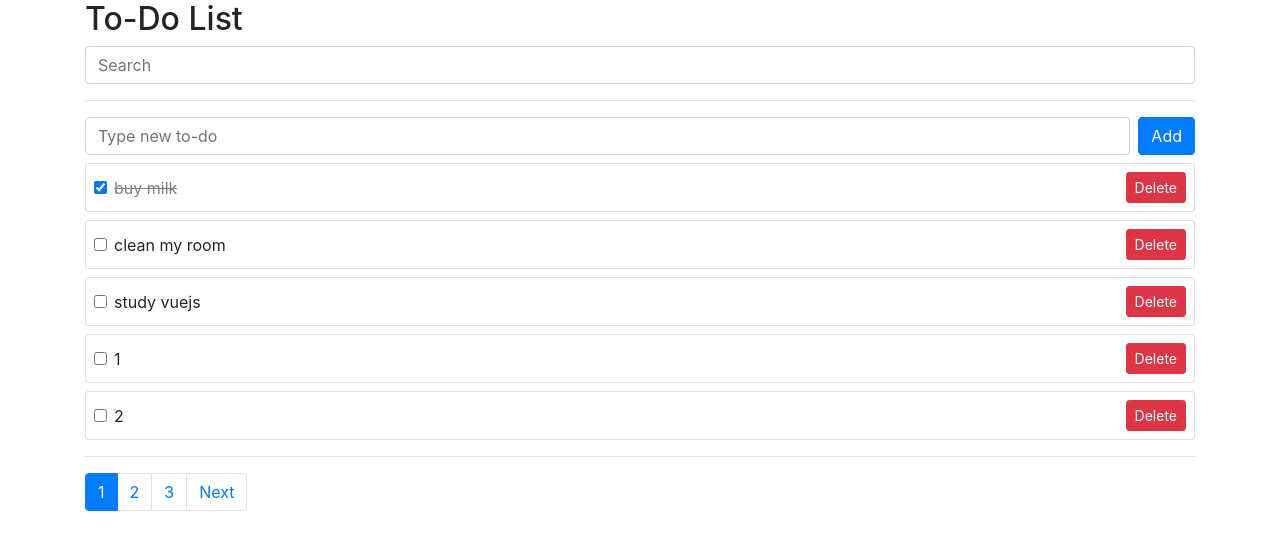
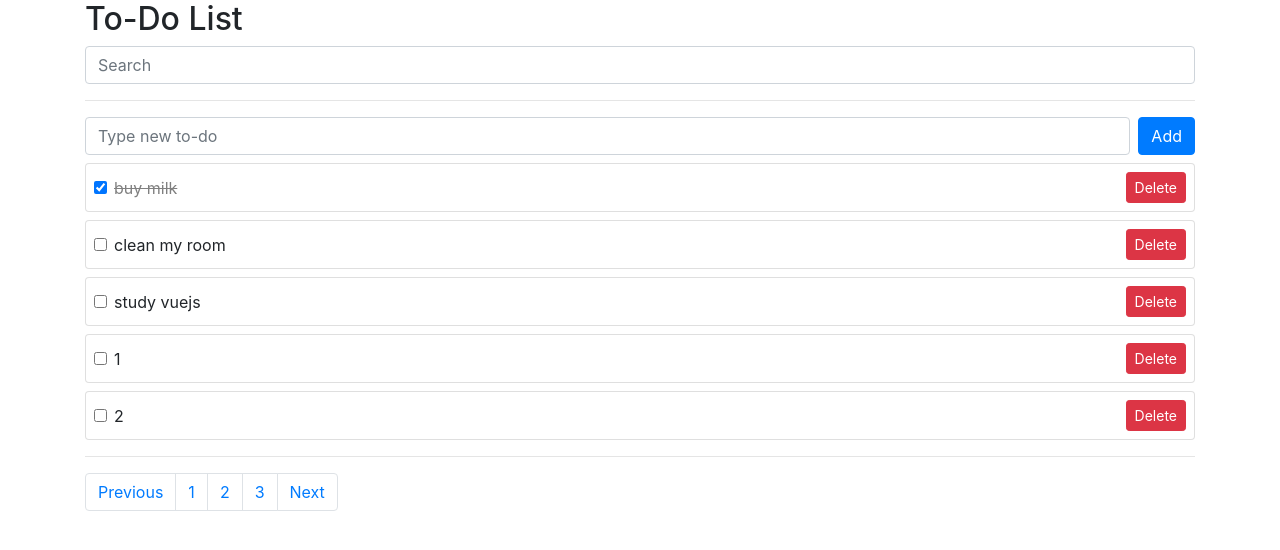
Before and after one commit to BelleHan/vue3-study, a Vue app: page / in a window 1280 px wide. Shown: the top 550 px of the page. Built offline with nearby package versions, Linux system fonts and the light colour scheme; data requests are answered from the project's data file.

Commit message:
Revert "34 Pagination3"
This reverts commit 439e3f41aaf3278c9123cec676803068eaae7b34.

```diff
--- a/db.json
+++ b/db.json
@@ -49,11 +49,6 @@
       "subject": "7",
       "completed": false,
       "id": 13
-    },
-    {
-      "subject": "dfsdf",
-      "completed": false,
-      "id": 14
     }
   ]
 }
--- a/src/App.vue
+++ b/src/App.vue
@@ -24,18 +24,19 @@
 
     <nav aria-label="Page navigation example">
       <ul class="pagination">
-        <li v-if="currentPage !== 1" class="page-item">
+        <li class="page-item">
           <a class="page-link" href="#">Previous</a>
         </li>
-        <li
-          v-for="page in numberOfPages"
-          :key="page"
-          class="page-item"
-          :class="currentPage === page ? 'active' : ''"
-        >
-          <a class="page-link" href="#">{{page}}</a>
+        <li class="page-item">
+          <a class="page-link" href="#">1</a>
         </li>
-        <li v-if="numberOfPages !== currentPage" class="page-item">
+        <li class="page-item">
+          <a class="page-link" href="#">2</a>
+        </li>
+        <li class="page-item">
+          <a class="page-link" href="#">3</a>
+        </li>
+        <li class="page-item">
           <a class="page-link" href="#">Next</a>
         </li>
       </ul>
@@ -58,20 +59,16 @@ export default {
   setup() {
     const todos = ref([]);
     const error = ref('');
-    const numberOfTodos = ref(0);
+    const totalPage = ref(0);
     const limit = 5;
-    const currentPage = ref(1);
-
-    const numberOfPages = computed(() => {
-      return Math.ceil(numberOfTodos.value/limit);
-    });
+    const page = ref(1);
 
     const getTodos = async () => {
       try {
         const res = await axios.get(
-          `http://localhost:3000/todos?_page=${currentPage.value}&_limit=${limit}`
+          `http://localhost:3000/todos?_page=${page.value}&_limit=${limit}`
         );
-        numberOfTodos.value = res.headers['x-total-count'];
+        totalPage.value = res.headers['x-total-count'];
         todos.value = res.data;
       } catch (err) {
         console.log(err);
@@ -142,8 +139,6 @@ export default {
       searchText,
       filteredTodos,
       error,
-      numberOfPages,
-      currentPage,
     };
   }
 }
```
